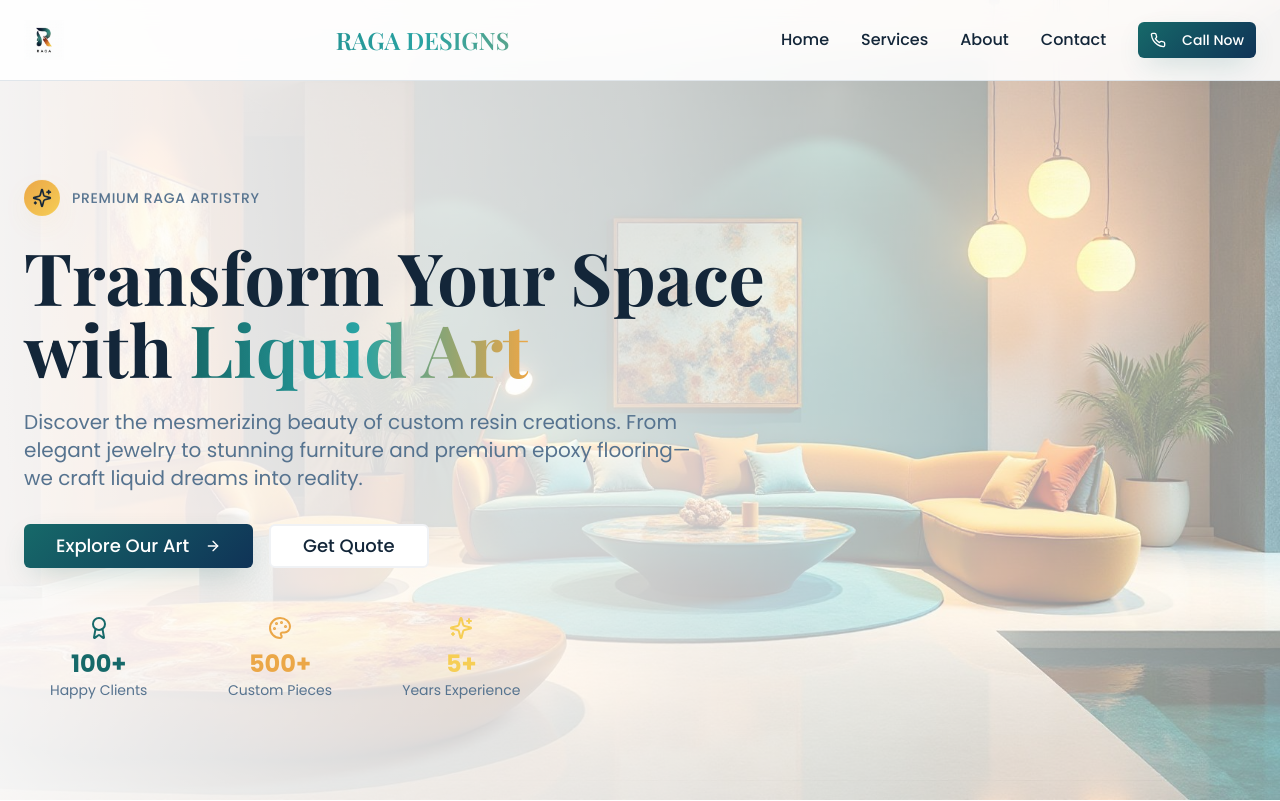
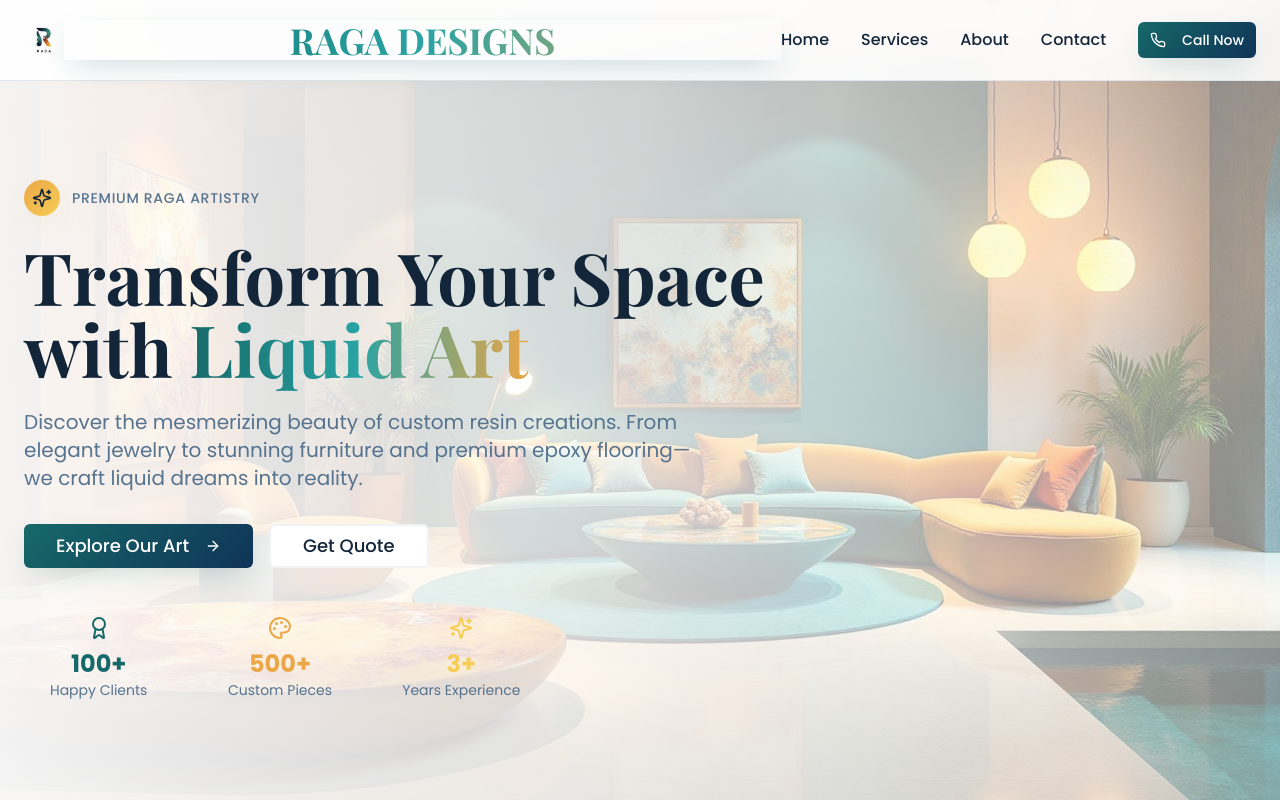
Before and after one commit to sushmanya-tech/raga-resplendent-spaces, a React (Vite) app: page / in a window 1280 px wide. Shown: the top 801 px of the page. Built offline with nearby package versions, Linux system fonts and the light colour scheme; the HTML template or start-up script is replaced by a standard one.

Commit message:
Update company name styling and experience

```diff
--- a/src/components/Hero.tsx
+++ b/src/components/Hero.tsx
@@ -67,7 +67,7 @@ const Hero = () => {
               <div className="flex justify-center mb-2">
                 <Sparkles className="w-6 h-6 text-accent" />
               </div>
-              <div className="text-2xl font-bold text-accent">5+</div>
+              <div className="text-2xl font-bold text-accent">3+</div>
               <div className="text-sm text-muted-foreground">Years Experience</div>
             </div>
           </div>
--- a/src/components/Navigation.tsx
+++ b/src/components/Navigation.tsx
@@ -26,7 +26,7 @@ const Navigation = () => {
 
           {/* Company Name */}
           <div className="flex-1 text-center">
-            <h1 className="text-lg md:text-xl lg:text-2xl font-display font-semibold gradient-text">
+            <h1 className="text-xl md:text-2xl lg:text-4xl font-display font-bold gradient-text animate-glow">
               RAGA DESIGNS
             </h1>
           </div>
```
